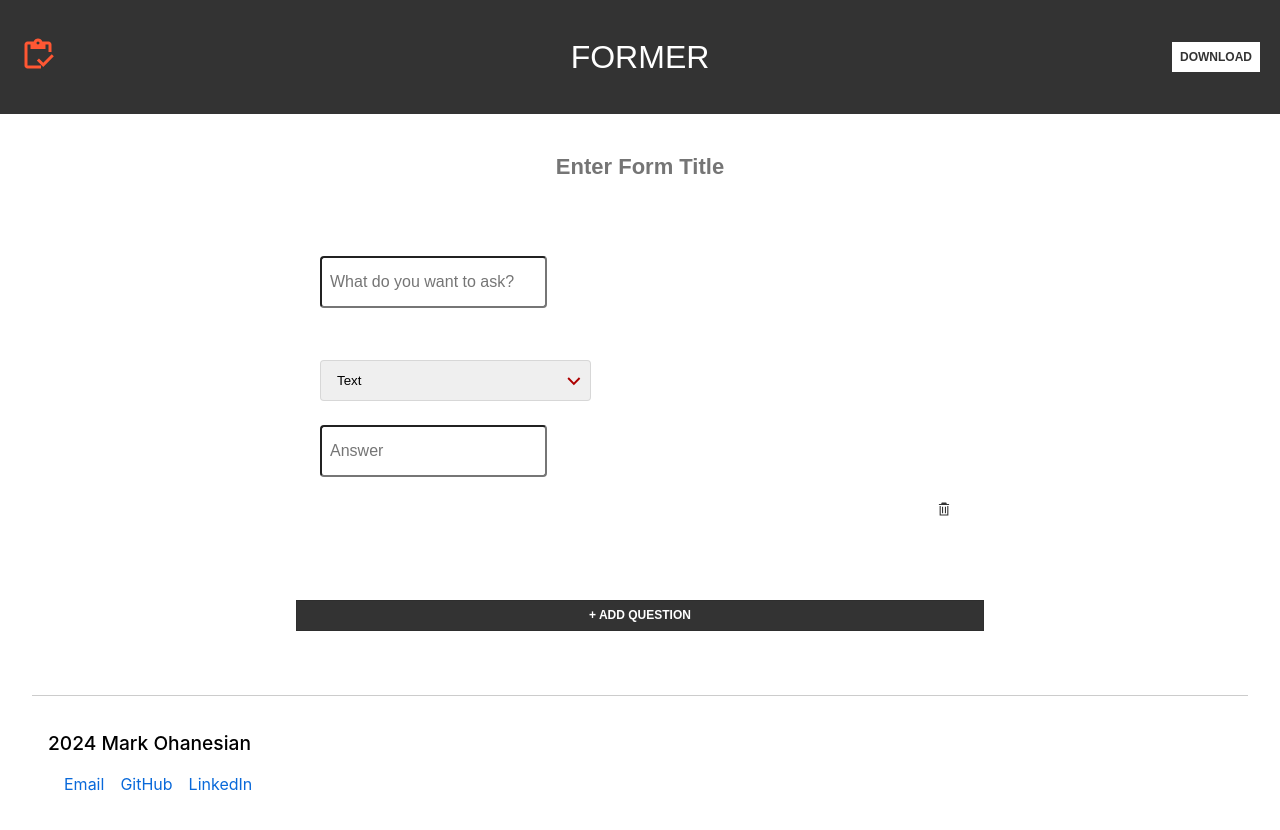
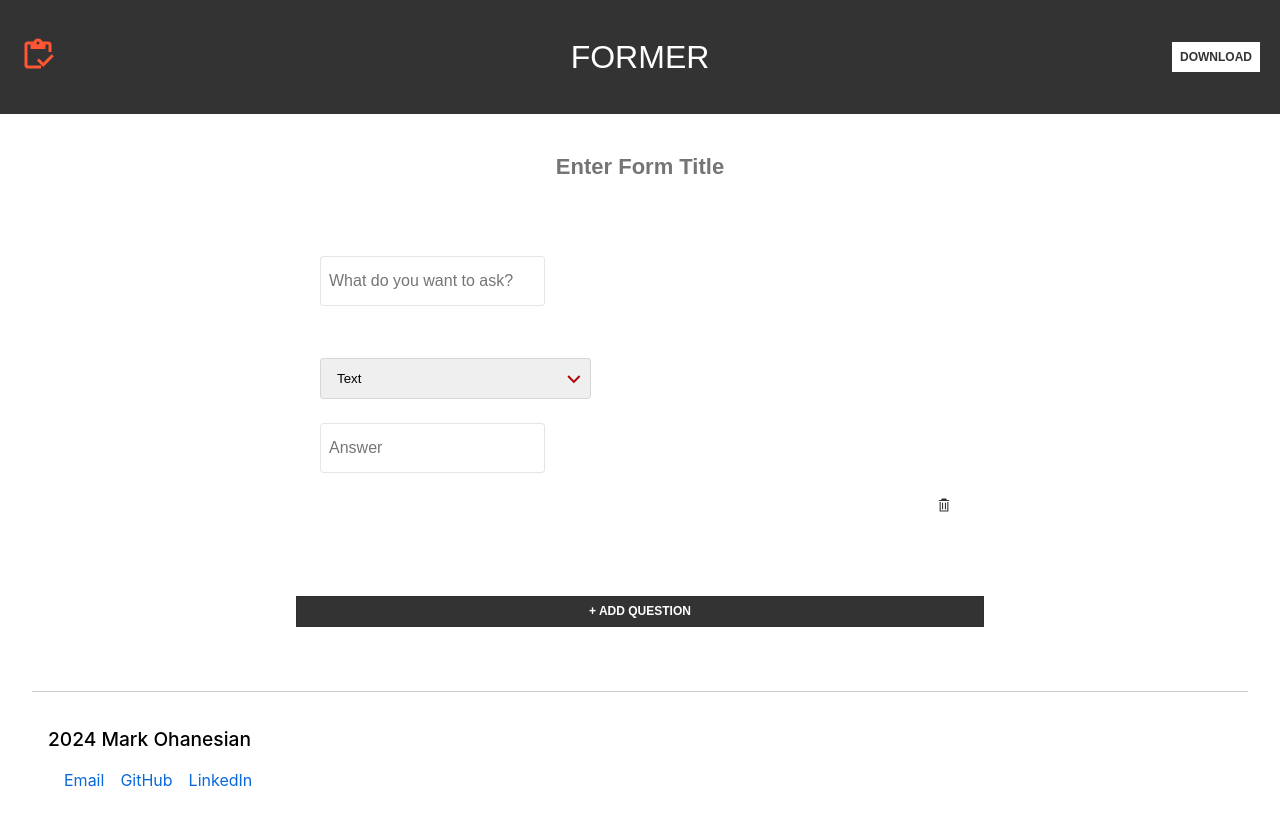
Before and after one commit to markohanesian/former-mso, a React (Create React App) app: page / in a window 1280 px wide. Shown: the top 830 px of the page. Built offline with nearby package versions, Linux system fonts and the light colour scheme.

Commit message:
Fix primaryLight theme color

```diff
--- a/src/theme/ThemeContext.js
+++ b/src/theme/ThemeContext.js
@@ -6,7 +6,7 @@ export const ThemeProvider = ({ children, customTheme }) => {
   const defaultTheme = {
     colors: {
       primary: "#333", // main app theme color
-      primaryLight: "1px solid rgba(0, 0, 0, 0.1)",
+      primaryLight: "rgba(0, 0, 0, 0.1)",
       secondary: "#FF5733", // app secondary color
       error: "#D32F2F", // for elements that the user should be made aware of
       warning: "#ED6C02", // for potentially dangerous actions or important messages
```
